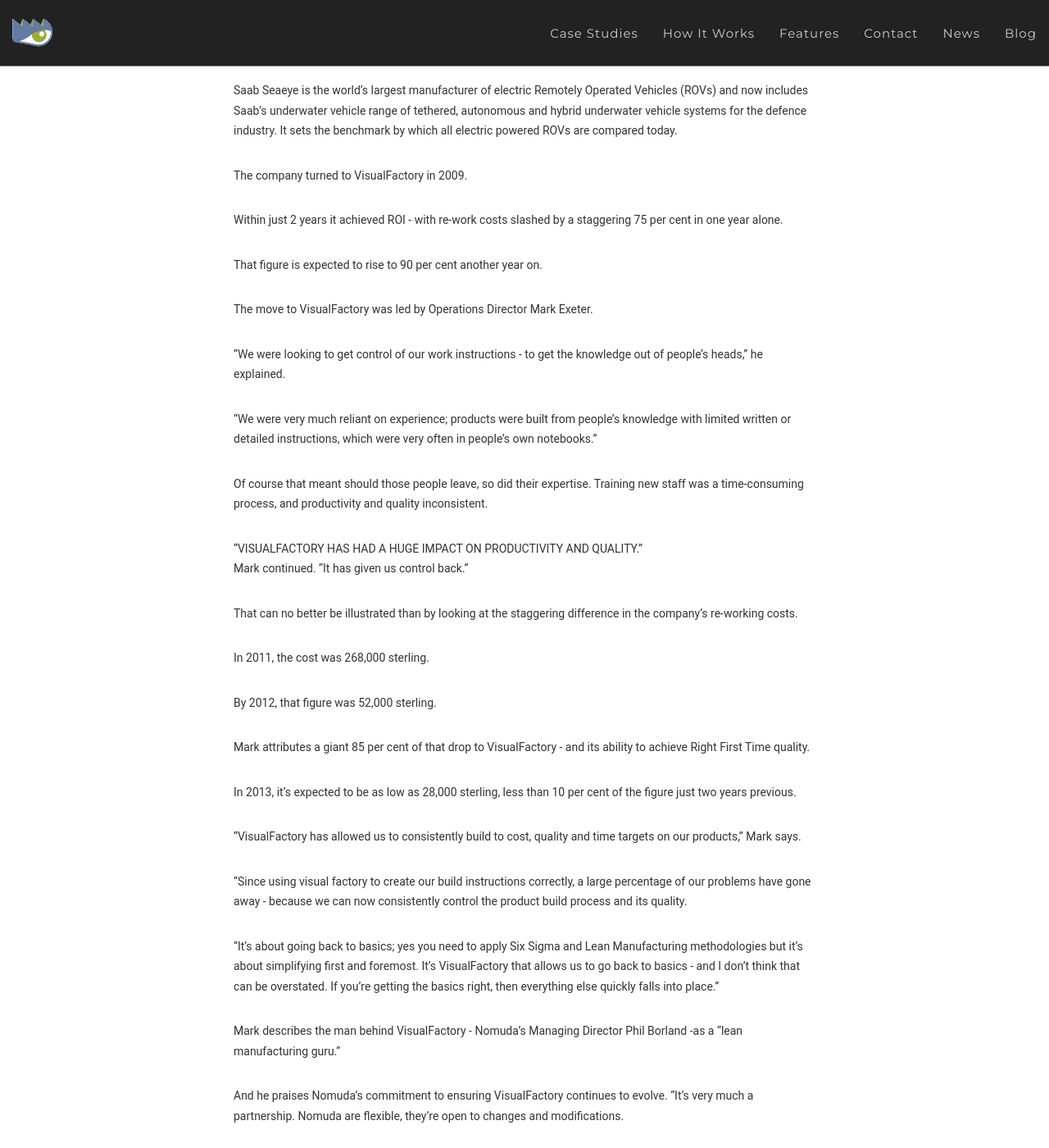
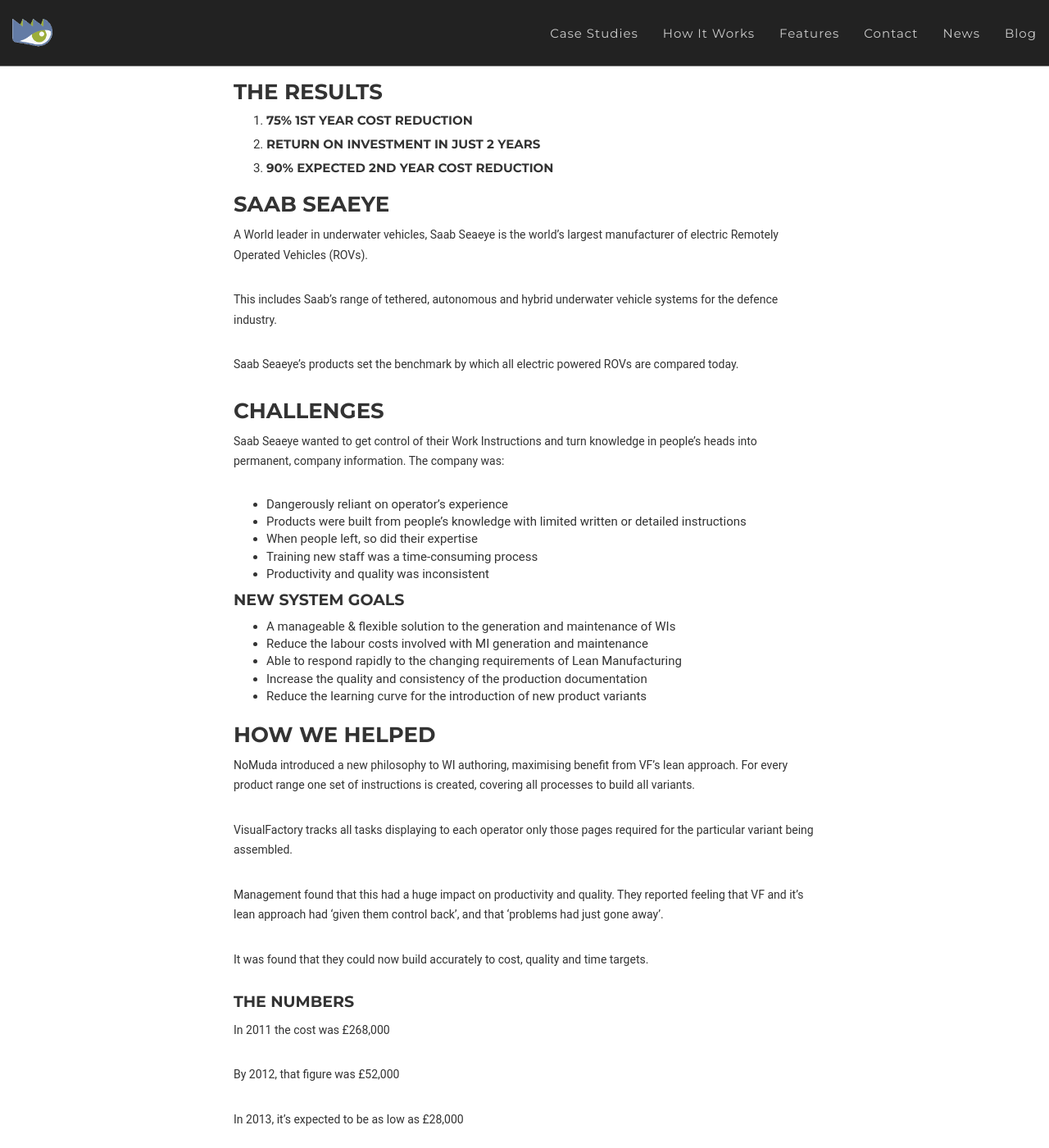
Before and after one commit to ASCNomuda/ascnomuda.github.io, a Jekyll site: the page built from _posts/2017-01-09-saab-seaeye-case-study.md, in a window 1280 px wide and 1400 px high, scrolled down 600 px. Shown: the whole window at 82% size. Built offline with Jekyll 4.4.1, drawn with Linux system fonts in a browser that asks for light colours; some web fonts are replaced; some of the changed text lies outside the part shown.

Commit message:
Updated '_posts/2017-01-09-saab-seaeye-case-study.md' via CloudCannon

```diff
--- a/_posts/2017-01-09-saab-seaeye-case-study.md
+++ b/_posts/2017-01-09-saab-seaeye-case-study.md
@@ -15,43 +15,52 @@ description: "Summary\nSaab Seaeye had become very reliant on staff knowledge; l
 ---
 
 
-Saab Seaeye is the world's largest manufacturer of electric Remotely Operated Vehicles (ROVs) and now includes Saab's underwater vehicle range of tethered, autonomous and hybrid underwater vehicle systems for the defence industry. It sets the benchmark by which all electric powered ROVs are compared today.
+### The Results
 
-The company turned to VisualFactory in 2009.
+1. ##### 75% 1st year cost reduction
+2. ##### Return on investment in just 2 years
+3. ##### 90% expected 2nd year cost reduction
 
-Within just 2 years it achieved ROI - with re-work costs slashed by a staggering 75 per cent in one year alone.
+### Saab Seaeye
 
-That figure is expected to rise to 90 per cent another year on.
+A World leader in underwater vehicles, Saab Seaeye is the world's largest manufacturer of electric Remotely Operated Vehicles (ROVs).
 
-The move to VisualFactory was led by Operations Director Mark Exeter.
+This includes Saab's range of tethered, autonomous and hybrid underwater vehicle systems for the defence industry.&nbsp;
 
-"We were looking to get control of our work instructions - to get the knowledge out of people's heads," he explained.
+Saab Seaeye’s products set the benchmark by which all electric powered ROVs are compared today.
 
-"We were very much reliant on experience; products were built from people's knowledge with limited written or detailed instructions, which were very often in people's own notebooks."
+### Challenges
 
-Of course that meant should those people leave, so did their expertise. Training new staff was a time-consuming process, and productivity and quality inconsistent.
+Saab Seaeye wanted to get control of their Work Instructions and turn knowledge in people’s heads into permanent, company information. The company was:
 
-"VISUALFACTORY HAS HAD A HUGE IMPACT ON PRODUCTIVITY AND QUALITY."
-<br>Mark continued. "It has given us control back."
+* Dangerously reliant on operator’s experience
+* Products were built from people’s knowledge with limited written or detailed instructions
+* When people left, so did their expertise
+* Training new staff was a time-consuming process
+* Productivity and quality was inconsistent
 
-That can no better be illustrated than by looking at the staggering difference in the company's re-working costs.
+#### New System Goals
 
-In 2011, the cost was 268,000 sterling.
+* A manageable & flexible solution to the generation and maintenance of WIs
+* Reduce the labour costs involved with MI generation and maintenance
+* Able to respond rapidly to the changing requirements of Lean Manufacturing
+* Increase the quality and consistency of the production documentation
+* Reduce the learning curve for the introduction of new product variants
 
-By 2012, that figure was 52,000 sterling.
+### How We Helped
 
-Mark attributes a giant 85 per cent of that drop to VisualFactory - and its ability to achieve Right First Time quality.
+NoMuda introduced a new philosophy to WI authoring, maximising benefit from VF's lean approach. For every product range one set of instructions is created, covering all processes to build all variants.&nbsp;
 
-In 2013, it's expected to be as low as 28,000 sterling, less than 10 per cent of the figure just two years previous.
+VisualFactory tracks all tasks displaying to each operator only those pages required for the particular variant being assembled.
 
-"VisualFactory has allowed us to consistently build to cost, quality and time targets on our products," Mark says.
+Management found that this had a huge impact on productivity and quality. They reported feeling that VF and it's lean approach had 'given them control back', and that 'problems had just gone away'.
 
-"Since using visual factory to create our build instructions correctly, a large percentage of our problems have gone away - because we can now consistently control the product build process and its quality.
+It was found that they could now build accurately to cost, quality and time targets.
 
-"It's about going back to basics; yes you need to apply Six Sigma and Lean Manufacturing methodologies but it's about simplifying first and foremost. It's VisualFactory that allows us to go back to basics - and I don't think that can be overstated. If you're getting the basics right, then everything else quickly falls into place."
+#### The Numbers
 
-Mark describes the man behind VisualFactory - Nomuda's Managing Director Phil Borland -as a "lean manufacturing guru."
+In 2011 the cost was &pound;268,000
 
-And he praises Nomuda's commitment to ensuring VisualFactory continues to evolve. "It's very much a partnership. Nomuda are flexible, they're open to changes and modifications.
+By 2012, that figure was &pound;52,000
 
-"WHAT THEY HAVE IS A VERY GOOD PRODUCT. THERE'S NOTHING ELSE
+In 2013, it’s expected to be as low as &pound;28,000
```
